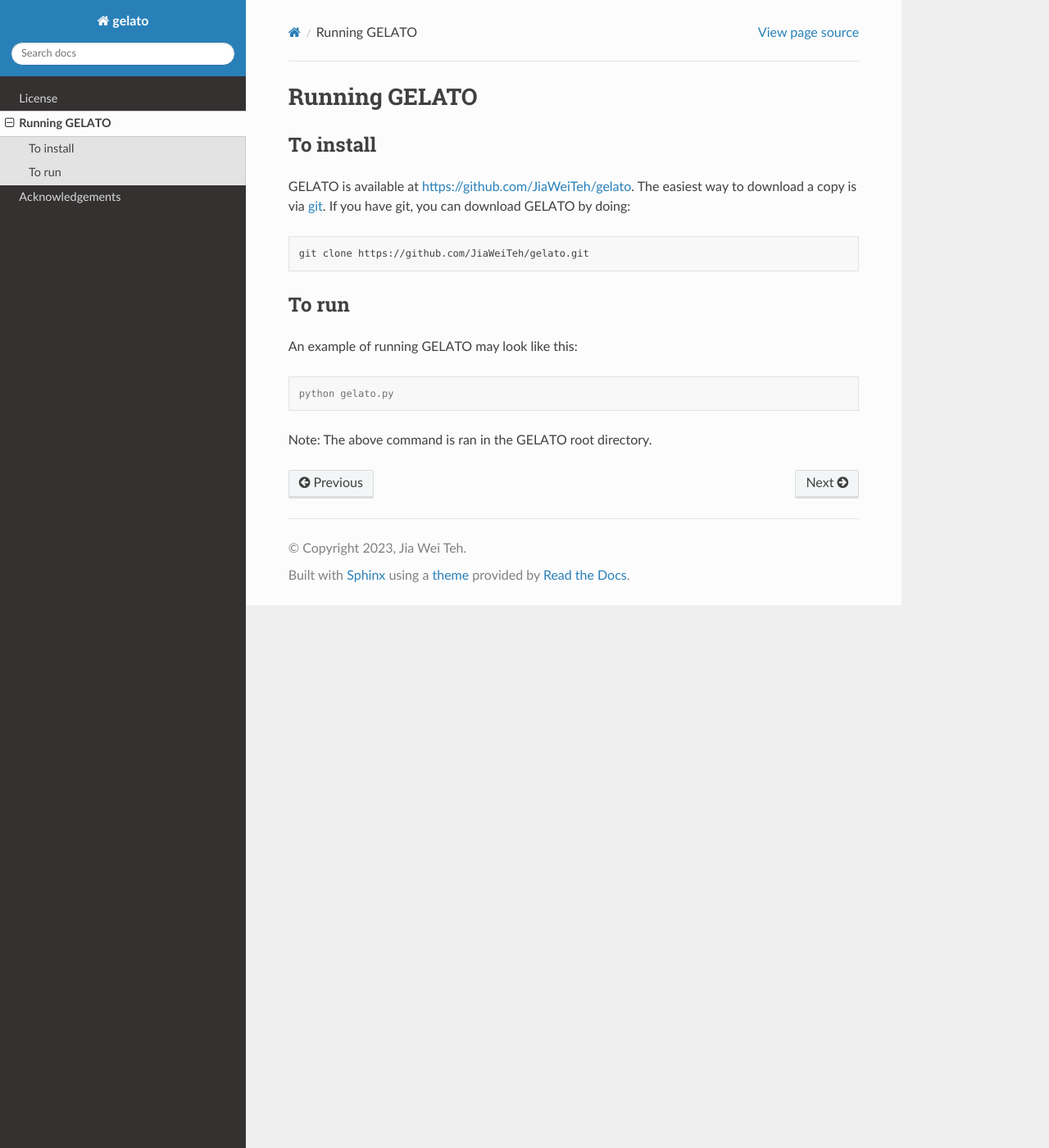
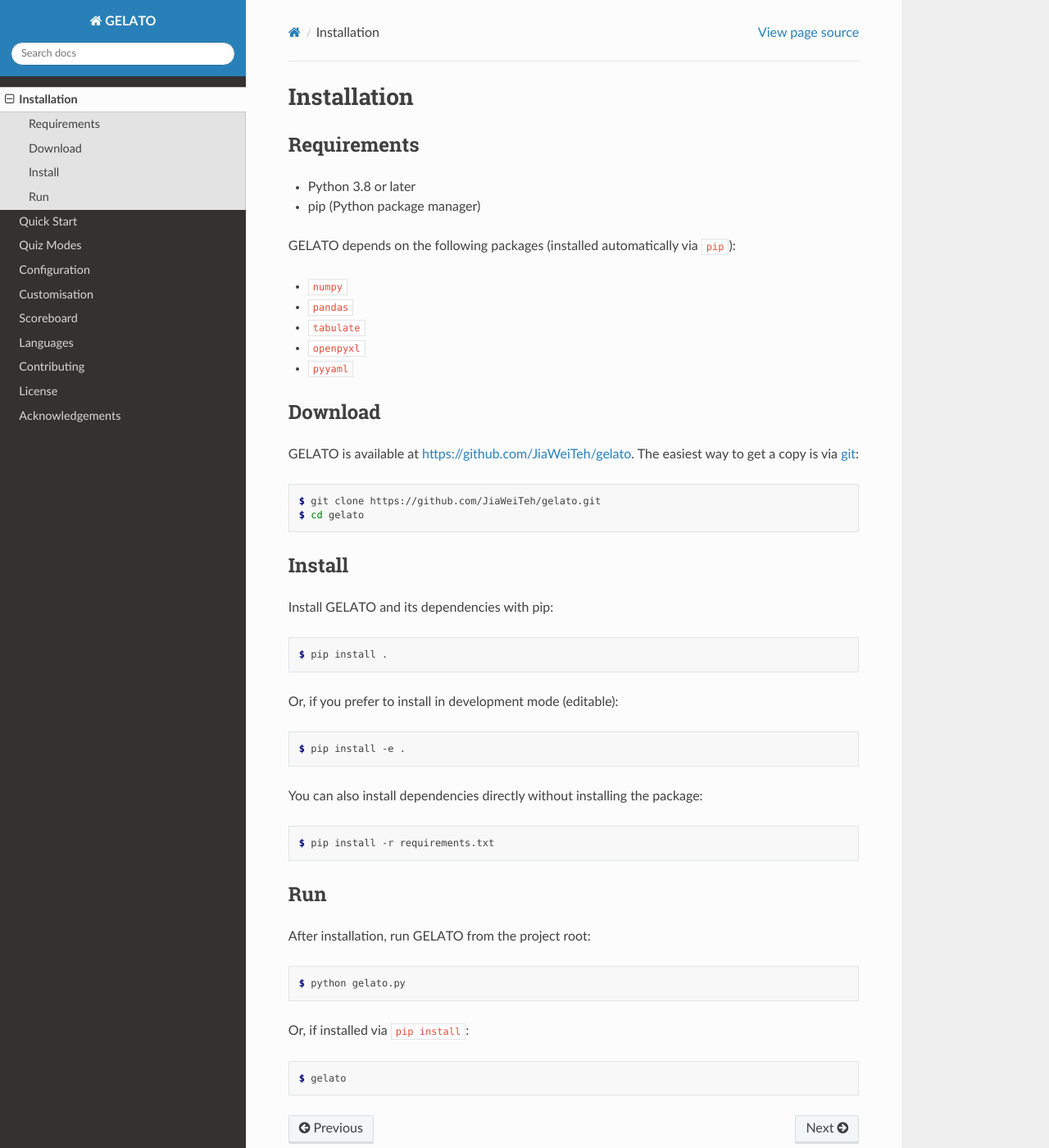
Before and after one commit to JiaWeiTeh/gelato, a Sphinx documentation site: the page built from docs/installation.rst, in a window 1280 px wide and 1400 px high. Shown: the whole window at 82% size. Built offline with Sphinx 7.4.7 and the Read the Docs theme 3.1.0, drawn with Linux system fonts in a browser that asks for light colours; pages that are not in the unit, such as notebooks, are missing from menus; some of the changed text lies outside the part shown.

Commit message:
Phase 1: Fix documentation foundation
- Update conf.py: project name to GELATO, copyright to 2023-2026,
  add version field
- Rewrite index.rst: cleaner intro, structured toctree with sections
  (Getting Started, Using GELATO, Reference)
- Rewrite installation.rst: add requirements, pip install instructions,
  development mode, multiple ways to run
- Move customisation.rst from _static/ to docs/ root (was misplaced)
- Fix license.rst and acknowledgements.rst broken RST formatting
  (all content was on one line)
- Add stub pages for phases 2-4: quickstart, modes, configuration,
  scoreboard, languages, contributing

```diff
--- a/docs/_static/customisation.rst
+++ /dev/null
@@ -1,6 +0,0 @@
-.. highlight:: rest
-
-.. _sec-customisation:
-
-Customising articles
-====================
--- a/docs/acknowledgements.rst
+++ b/docs/acknowledgements.rst
@@ -1,5 +1,3 @@
-.. highlight:: rest
-
 .. _sec-acknowledgements:
 
 Acknowledgements
--- a/docs/conf.py
+++ b/docs/conf.py
@@ -6,10 +6,11 @@
 # -- Project information -----------------------------------------------------
 # https://www.sphinx-doc.org/en/master/usage/configuration.html#project-information
 
-project = 'gelato'
-copyright = '2023, Jia Wei Teh'
+project = 'GELATO'
+copyright = '2023-2026, Jia Wei Teh'
 author = 'Jia Wei Teh'
 release = '1.2'
+version = '1.2'
 
 # -- General configuration ---------------------------------------------------
 # https://www.sphinx-doc.org/en/master/usage/configuration.html#general-configuration
--- a/docs/installation.rst
+++ b/docs/installation.rst
@@ -1,25 +1,65 @@
-.. highlight:: rest
-
 .. _sec-installation:
 
-Running GELATO
-==============
+Installation
+============
 
-To install
-----------
+Requirements
+------------
 
-GELATO is available at `https://github.com/JiaWeiTeh/gelato <https://github.com/JiaWeiTeh/gelato>`_. The easiest way to download a copy is via `git <http://git-scm.com/>`_. If you have git, you can download GELATO by doing::
+- Python 3.8 or later
+- pip (Python package manager)
 
-  git clone https://github.com/JiaWeiTeh/gelato.git
+GELATO depends on the following packages (installed automatically via ``pip``):
 
+- ``numpy``
+- ``pandas``
+- ``tabulate``
+- ``openpyxl``
+- ``pyyaml``
 
-To run
-------
+Download
+--------
 
-An example of running GELATO may look like this:
+GELATO is available at `https://github.com/JiaWeiTeh/gelato <https://github.com/JiaWeiTeh/gelato>`_.
+The easiest way to get a copy is via `git <https://git-scm.com/>`_:
 
 .. code-block:: console
 
-    python gelato.py
+   $ git clone https://github.com/JiaWeiTeh/gelato.git
+   $ cd gelato
 
-Note: The above command is ran in the GELATO root directory.
+Install
+-------
+
+Install GELATO and its dependencies with pip:
+
+.. code-block:: console
+
+   $ pip install .
+
+Or, if you prefer to install in development mode (editable):
+
+.. code-block:: console
+
+   $ pip install -e .
+
+You can also install dependencies directly without installing the package:
+
+.. code-block:: console
+
+   $ pip install -r requirements.txt
+
+Run
+---
+
+After installation, run GELATO from the project root:
+
+.. code-block:: console
+
+   $ python gelato.py
+
+Or, if installed via ``pip install``:
+
+.. code-block:: console
+
+   $ gelato
--- a/docs/license.rst
+++ b/docs/license.rst
@@ -1,8 +1,7 @@
-.. highlight:: rest
-
 .. _sec-license:
 
 License
 =======
 
-GELATO is distributed under the terms of the `GNU General Public License version 3.0 <http://www.gnu.org/copyleft/gpl.html>`_.
+GELATO is distributed under the terms of the
+`GNU General Public License version 3.0 <http://www.gnu.org/copyleft/gpl.html>`_.
```
Also changed, not shown: docs/configuration.rst (added, +8 -0 lines), docs/contributing.rst (added, +8 -0 lines), docs/customisation.rst (added, +8 -0 lines), docs/index.rst (+31 -12 lines), docs/languages.rst (added, +8 -0 lines), docs/modes.rst (added, +8 -0 lines), docs/quickstart.rst (added, +8 -0 lines), docs/scoreboard.rst (added, +8 -0 lines).
